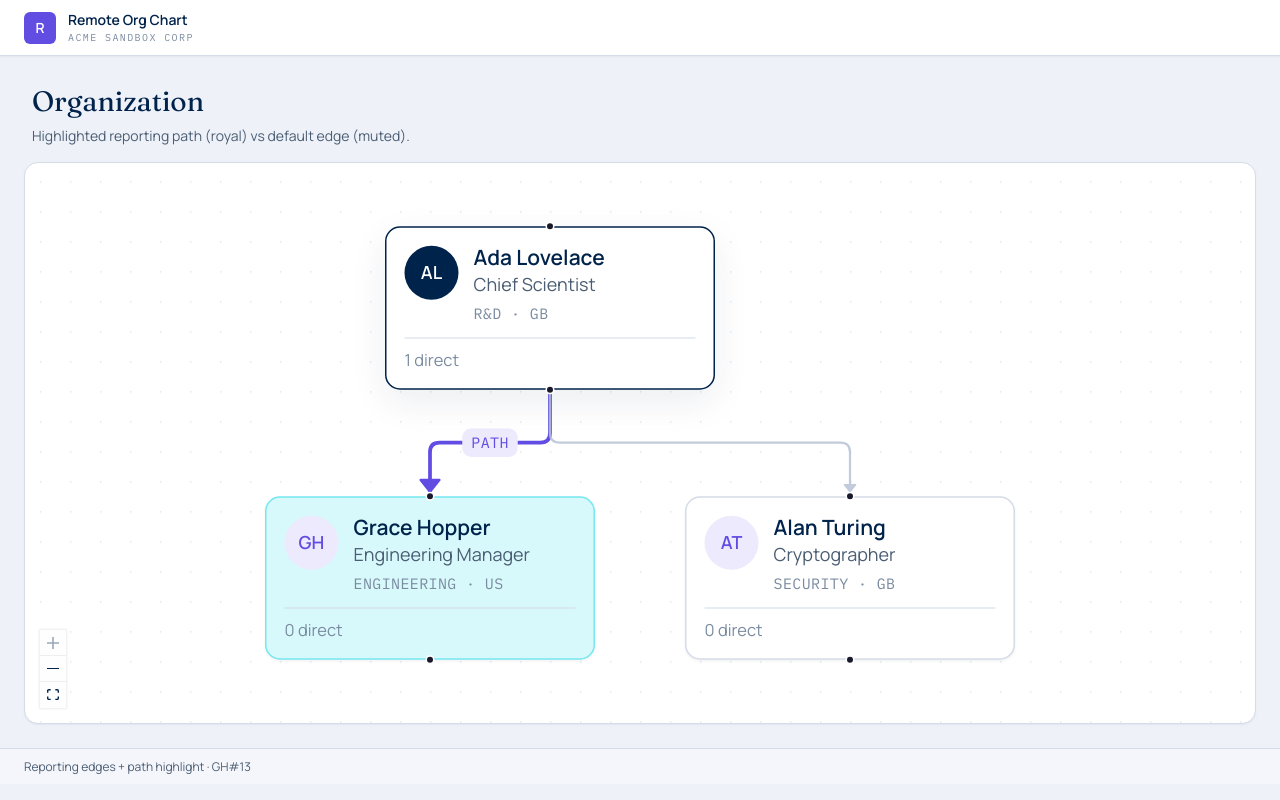
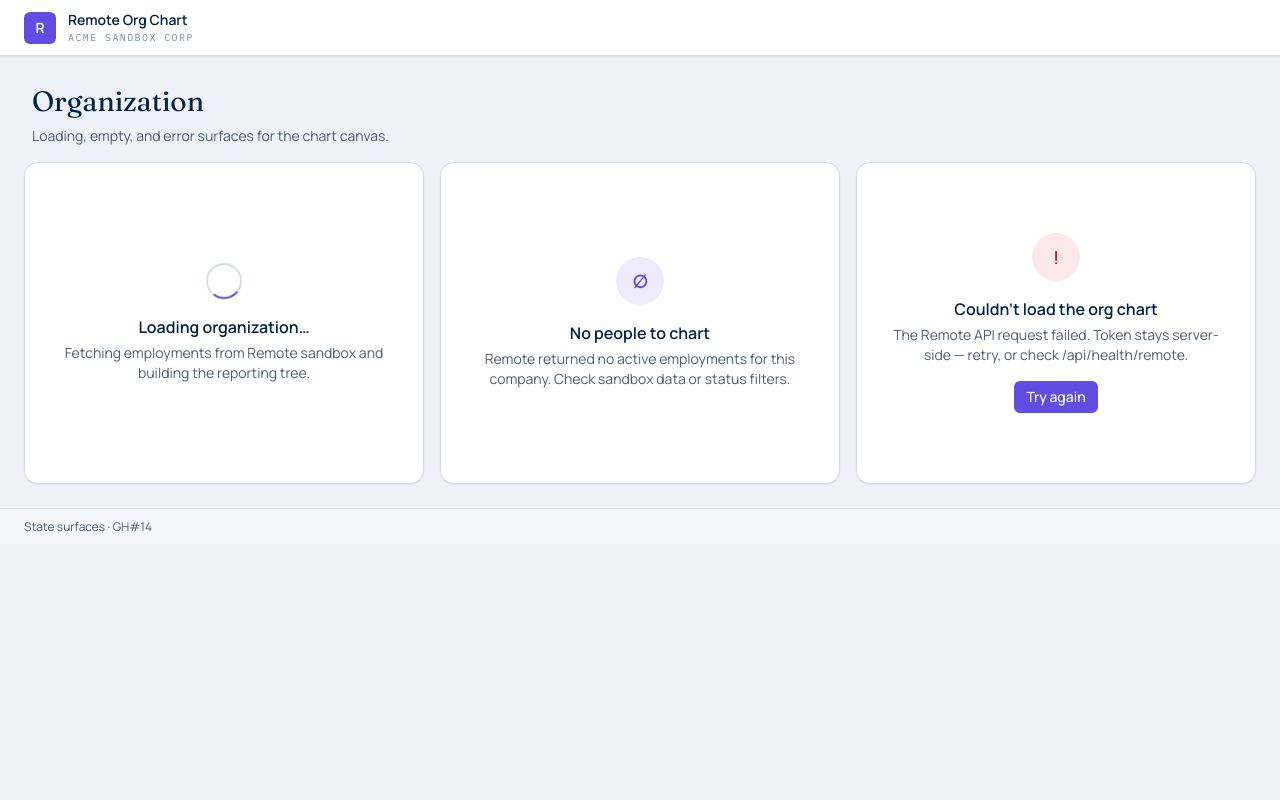
Before and after one commit to chikoshire/remote-org-chart, a Next.js app: page / in a window 1280 px wide. Built offline with nearby package versions, Linux system fonts and the light colour scheme.

Commit message:
feat(ui): add loading, empty, and error chart surfaces (#14)
Reusable Norma state panels for the canvas so API failures and empty
orgs read clearly before the live React Flow chart lands.

```diff
--- a/src/app/page.tsx
+++ b/src/app/page.tsx
@@ -1,23 +1,33 @@
 import { AppShell } from "@/components/shell/AppShell";
-import { EdgePreviewCanvas } from "@/components/org/EdgePreviewCanvas";
+import {
+  ChartEmptyState,
+  ChartErrorState,
+  ChartLoadingState,
+  RetryButton,
+} from "@/components/org/ChartStateSurfaces";
 
 export default function Home() {
   return (
-    <AppShell status={<span>Reporting edges + path highlight · GH#13</span>}>
+    <AppShell status={<span>State surfaces · GH#14</span>}>
       <div className="flex flex-1 flex-col gap-4 p-4 md:p-6">
         <div className="max-w-2xl px-2">
           <h1 className="font-[family-name:var(--font-norma-display)] text-[length:var(--norma-text-2xl)] text-norma-prussian">
             Organization
           </h1>
           <p className="mt-1 text-sm text-norma-ink-muted">
-            Highlighted reporting path (royal) vs default edge (muted).
+            Loading, empty, and error surfaces for the chart canvas.
           </p>
         </div>
-        <div
-          className="min-h-[480px] flex-1 overflow-hidden rounded-norma-lg border border-norma-border bg-norma-surface shadow-norma-sm"
-          data-slot="chart-canvas"
-        >
-          <EdgePreviewCanvas />
+        <div className="grid flex-1 gap-4 lg:grid-cols-3">
+          <div className="overflow-hidden rounded-norma-lg border border-norma-border bg-norma-surface shadow-norma-sm">
+            <ChartLoadingState />
+          </div>
+          <div className="overflow-hidden rounded-norma-lg border border-norma-border bg-norma-surface shadow-norma-sm">
+            <ChartEmptyState />
+          </div>
+          <div className="overflow-hidden rounded-norma-lg border border-norma-border bg-norma-surface shadow-norma-sm">
+            <ChartErrorState action={<RetryButton />} />
+          </div>
         </div>
       </div>
     </AppShell>
--- /dev/null
+++ b/src/components/org/ChartStateSurfaces.tsx
@@ -0,0 +1,92 @@
+import type { ReactNode } from "react";
+
+type SurfaceProps = {
+  title: string;
+  description: string;
+  action?: ReactNode;
+};
+
+export function ChartLoadingState({
+  title = "Loading organization…",
+  description = "Fetching employments from Remote sandbox and building the reporting tree.",
+}: Partial<SurfaceProps>) {
+  return (
+    <div
+      role="status"
+      aria-live="polite"
+      className="flex h-full min-h-[320px] flex-col items-center justify-center gap-4 px-6 text-center"
+    >
+      <span
+        aria-hidden
+        className="h-9 w-9 animate-spin rounded-full border-2 border-norma-border border-t-norma-royal"
+      />
+      <div className="max-w-md">
+        <h2 className="text-base font-semibold text-norma-prussian">{title}</h2>
+        <p className="mt-1 text-sm text-norma-ink-muted">{description}</p>
+      </div>
+    </div>
+  );
+}
+
+export function ChartEmptyState({
+  title = "No people to chart",
+  description = "Remote returned no active employments for this company. Check sandbox data or status filters.",
+  action,
+}: Partial<SurfaceProps>) {
+  return (
+    <div className="flex h-full min-h-[320px] flex-col items-center justify-center gap-4 px-6 text-center">
+      <div className="flex h-12 w-12 items-center justify-center rounded-full bg-norma-accent-soft text-norma-royal">
+        <span aria-hidden className="text-lg font-semibold">
+          ∅
+        </span>
+      </div>
+      <div className="max-w-md">
+        <h2 className="text-base font-semibold text-norma-prussian">{title}</h2>
+        <p className="mt-1 text-sm text-norma-ink-muted">{description}</p>
+      </div>
+      {action}
+    </div>
+  );
+}
+
+export function ChartErrorState({
+  title = "Couldn’t load the org chart",
+  description = "The Remote API request failed. Token stays server-side — retry, or check /api/health/remote.",
+  action,
+}: Partial<SurfaceProps>) {
+  return (
+    <div
+      role="alert"
+      className="flex h-full min-h-[320px] flex-col items-center justify-center gap-4 px-6 text-center"
+    >
+      <div className="flex h-12 w-12 items-center justify-center rounded-full bg-norma-danger-soft text-norma-danger">
+        <span aria-hidden className="text-lg font-semibold">
+          !
+        </span>
+      </div>
+      <div className="max-w-md">
+        <h2 className="text-base font-semibold text-norma-prussian">{title}</h2>
+        <p className="mt-1 text-sm text-norma-ink-muted">{description}</p>
+      </div>
+      {action}
+    </div>
+  );
+}
+
+export function RetryButton({
+  onClick,
+  label = "Try again",
+}: {
+  onClick?: () => void;
+  label?: string;
+}) {
+  return (
+    <button
+      type="button"
+      onClick={onClick}
+      className="rounded-norma-sm bg-norma-royal px-3 py-1.5 text-sm font-medium text-norma-ink-inverse hover:bg-norma-accent-hover"
+    >
+      {label}
+    </button>
+  );
+}
```
Also changed, not shown: 1 other file (tests, documents, lock files or other folders).
